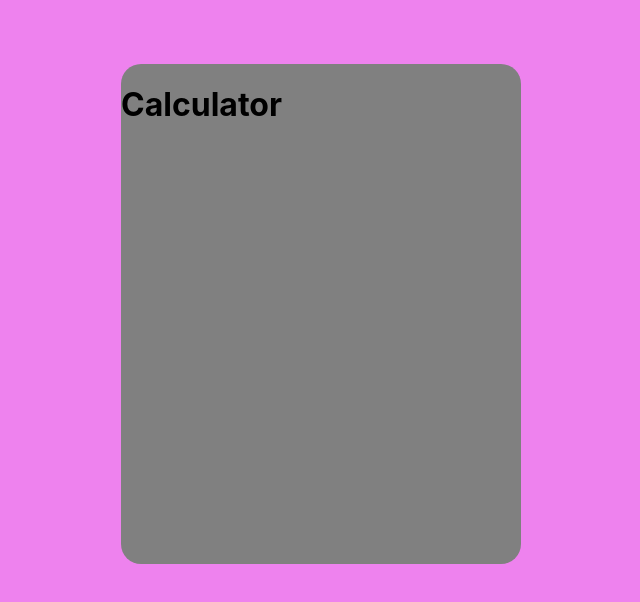
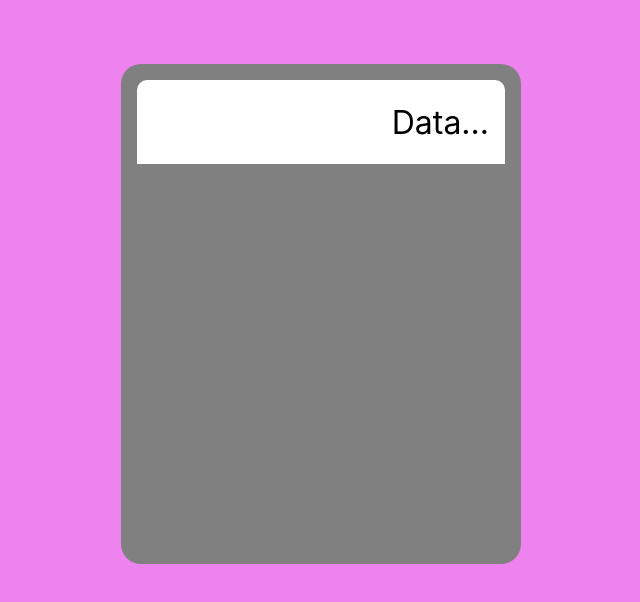
Before and after one commit to pernillafed/calculator-react, a React (Create React App) app: page / in a window 1280 px wide. Shown: the top 602 px of the page, without its empty margins (319-959 px from the left). Built offline with nearby package versions, Linux system fonts and the light colour scheme.

Commit message:
Created display and put it in calculator

```diff
--- a/src/components/Calculator.js
+++ b/src/components/Calculator.js
@@ -1,10 +1,11 @@
 import style from '../css/Calculator.module.css';
+import Display from './Display';
 
 function Calculator() {
 
     return (
         <div className={style.calculator}>
-            <h1>Calculator</h1>
+            <Display />
         </div>
     )
 
--- /dev/null
+++ b/src/components/Display.js
@@ -0,0 +1,15 @@
+import style from '../css/Display.module.css';
+
+function Display() {
+
+    return (
+        <div className={style.displayWrapper}>
+            <div className={style.display}>
+                <span className={style.input}>Data...</span>
+            </div>
+        </div>
+    )
+
+}
+
+export default Display;
```
